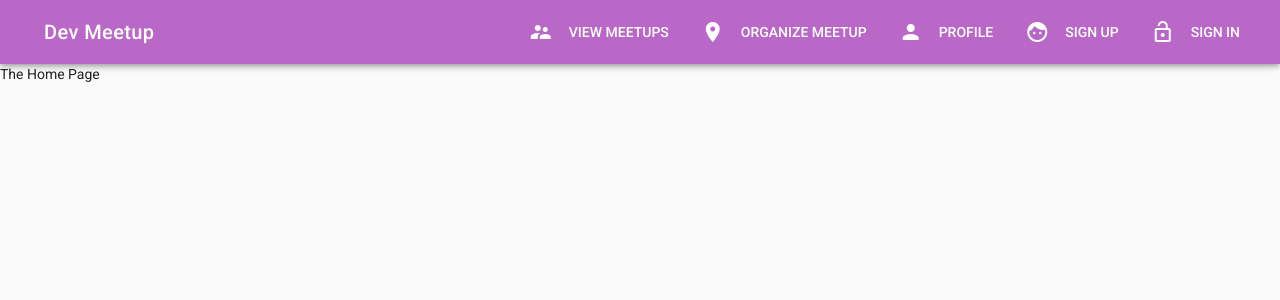
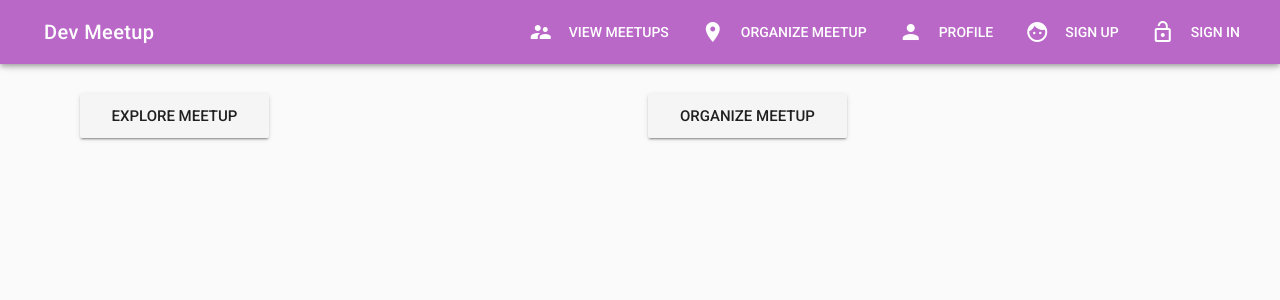
Before and after one commit to mubarak23/Devmeetup-App, a Vue app: page / in a window 1280 px wide. Shown: the top 300 px of the page. Built offline with nearby package versions, Linux system fonts and the light colour scheme.

Commit message:
create the btn for home page

```diff
--- a/src/components/Home.vue
+++ b/src/components/Home.vue
@@ -1,6 +1,13 @@
 <template>
-<div>
-		The Home Page
-</div>
+<v-container>
+	<v-layout row wrap>
+		 <v-flex x12 sm6 >
+		 	<v-btn large router to="/meetup">Explore Meetup</v-btn>
+		 </v-flex>
+		 <v-flex x12 sm6 >
+		 	<v-btn large router to="/createmeetup">Organize Meetup</v-btn>
+		 </v-flex>
+	</v-layout>
+</v-container>
 
 </template>
```
